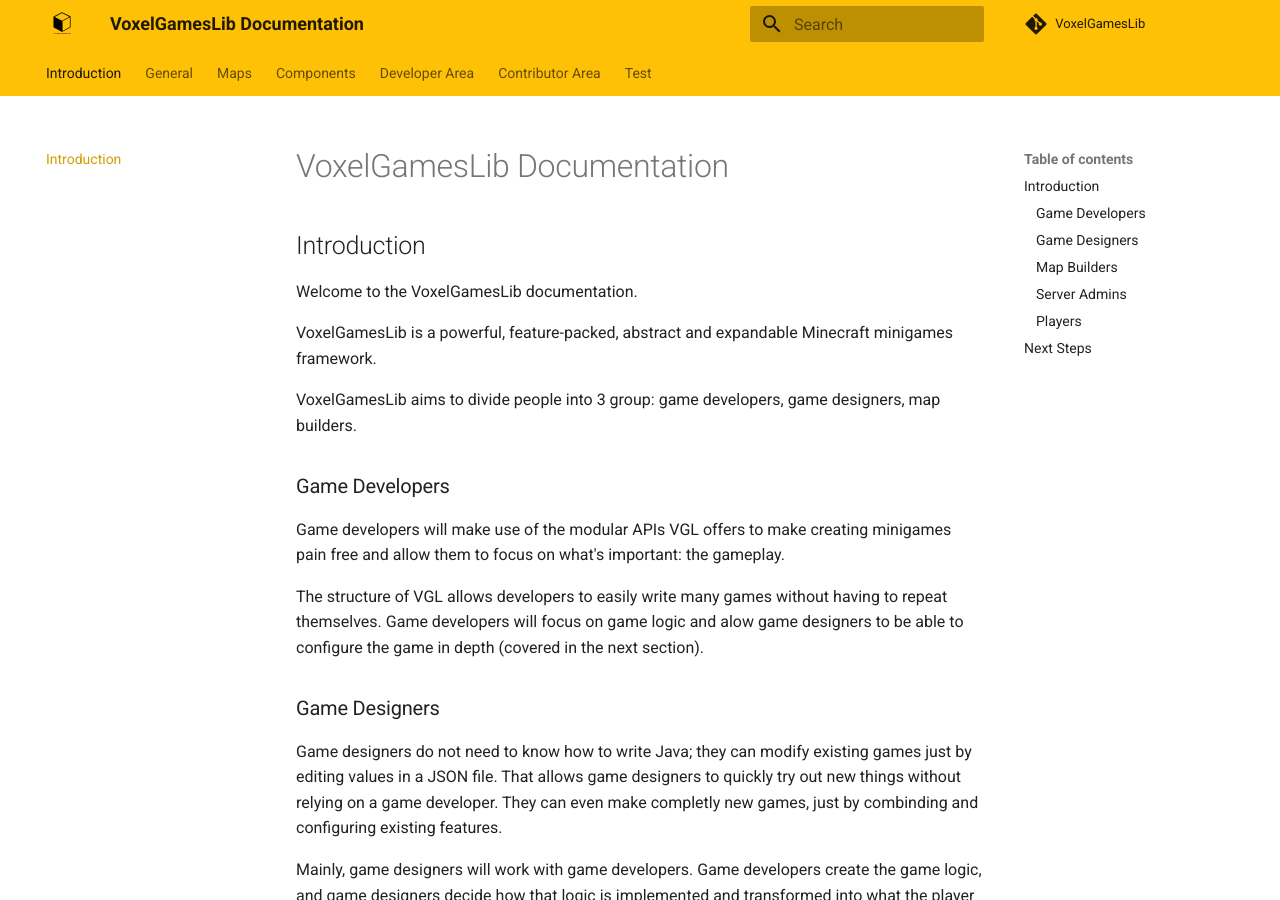
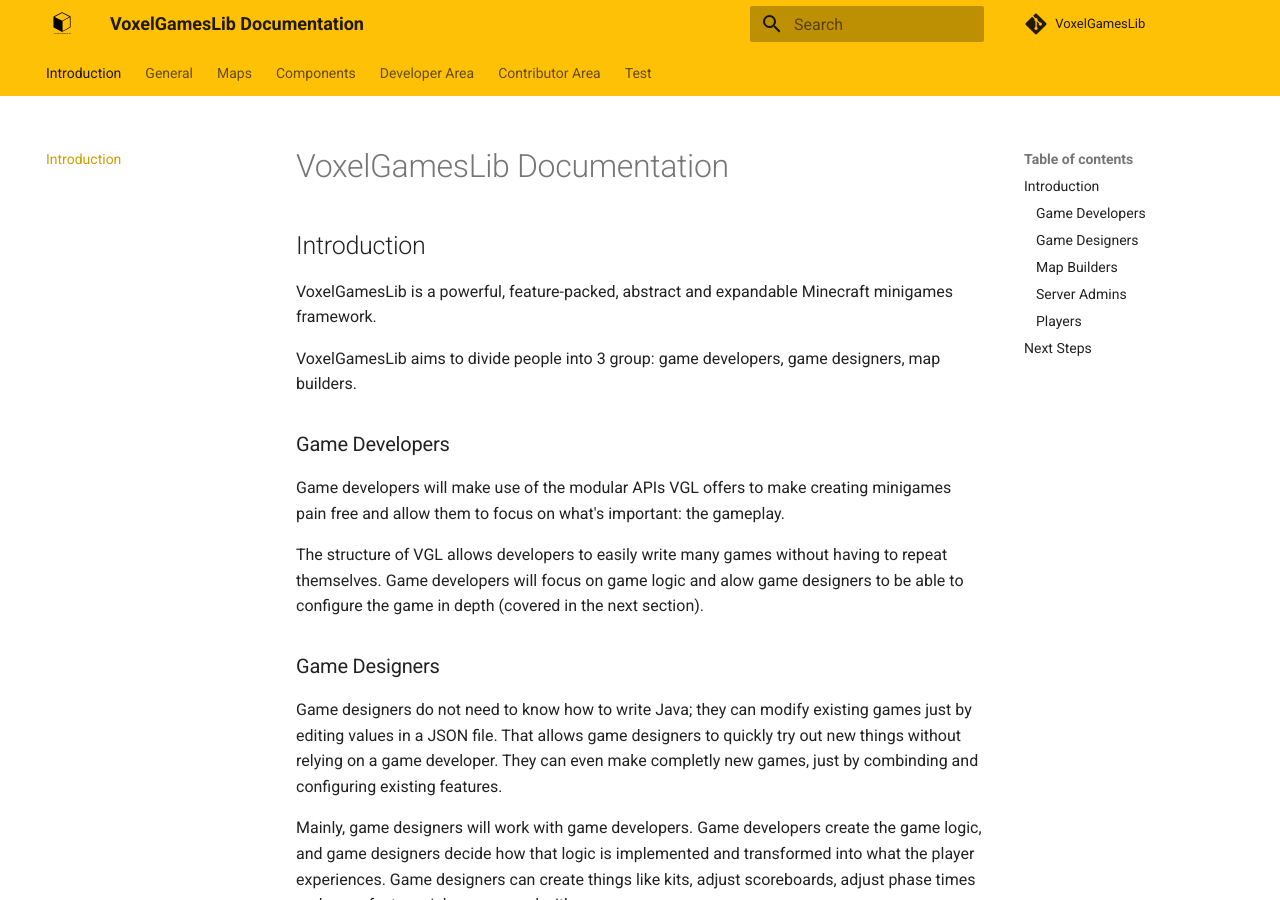
Before and after one commit to VoxelGamesLib/docs, an MkDocs documentation site: the page built from docs/index.md, in a window 1280 px wide and 900 px high. Built offline with MkDocs 1.6.1 and Material for MkDocs 9.7.7, drawn with Linux system fonts in a browser that asks for light colours; comment, search, counter and statistics services are not loaded; old or Windows-style settings are respelled for this version of MkDocs.

Commit message:
Brevity is good
also some formatting changes

```diff
--- a/docs/index.md
+++ b/docs/index.md
@@ -1,32 +1,35 @@
 # VoxelGamesLib Documentation
 
 ## Introduction
-
-Welcome to the VoxelGamesLib documentation.
 
 VoxelGamesLib is a powerful, feature-packed, abstract and expandable Minecraft minigames framework.
 
 VoxelGamesLib aims to divide people into 3 group: game developers, game designers, map builders.
 
 ### Game Developers
+
 Game developers will make use of the modular APIs VGL offers to make creating minigames pain free and allow them to focus on what's important: the gameplay.
 
 The structure of VGL allows developers to easily write many games without having to repeat themselves. Game developers will focus on game logic and alow game designers to be able to configure the game in depth (covered in the next section).
 
 ### Game Designers
+
 Game designers do not need to know how to write Java; they can modify existing games just by editing values in a JSON file. That allows game designers to quickly try out new things without relying on a game developer. They can even make completly new games, just by combinding and configuring existing features.
 
 Mainly, game designers will work with game developers. Game developers create the game logic, and game designers decide how that logic is implemented and transformed into what the player experiences. Game designers can create things like kits, adjust scoreboards, adjust phase times and swap features/phases around with ease.
 
 ### Map Builders
+
 Maps define the experience a player has in the game. Each map allows for a completely difference experience of the same game. VGL makes it easy for map builders to set up and configure maps.
 
 They can setup their maps right from the game, marking important locations (spawns, chests, drop points, complex interactive structures, etc.) using skulls. Changes in map configurations, such as skulls, are reflected immediately in the game without input from a game developer or designer.
 
 ### Server Admins
+
 VGL isn't just a developer framework, it supports the server admins as well. VGL incorporates many functionalities such as a powerful roles system to allow server admins to manage their server with ease.
 
 ### Players
+
 Players make the game. VGL will allow players to easily play their favorite minigames, with support for stuff like elo based matchmaking and extensive stats tracking. They will also like that you have a seamless integration with consistency, every game UX is the same, making it easy to learn new modes.
 
 *To sum it up: we care about every user of this framework, from the game developers up to the end users, and aim to provide the
```
